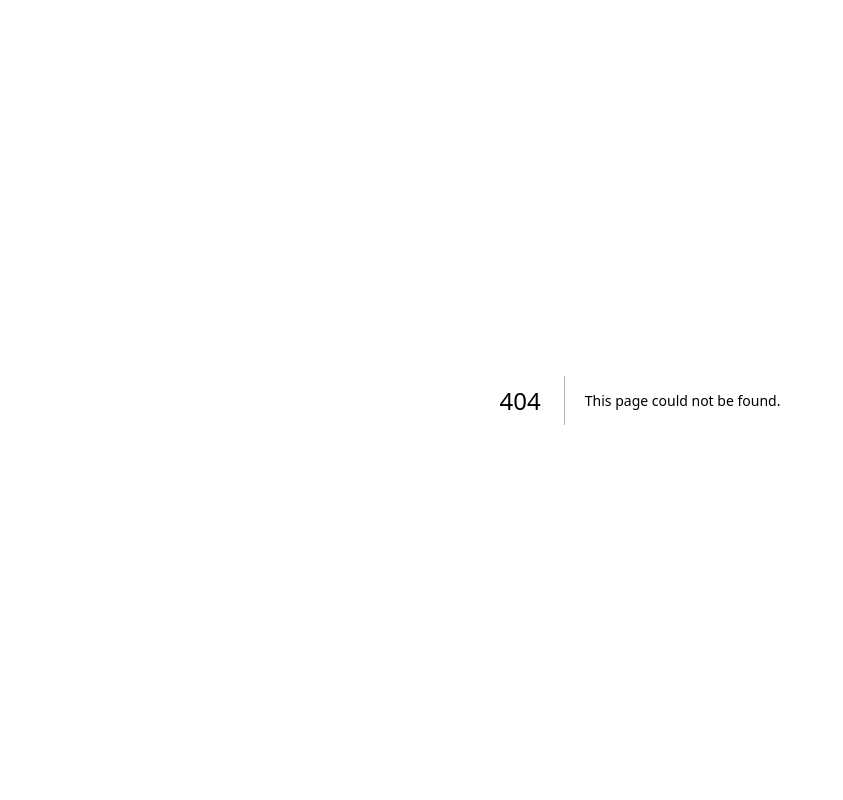
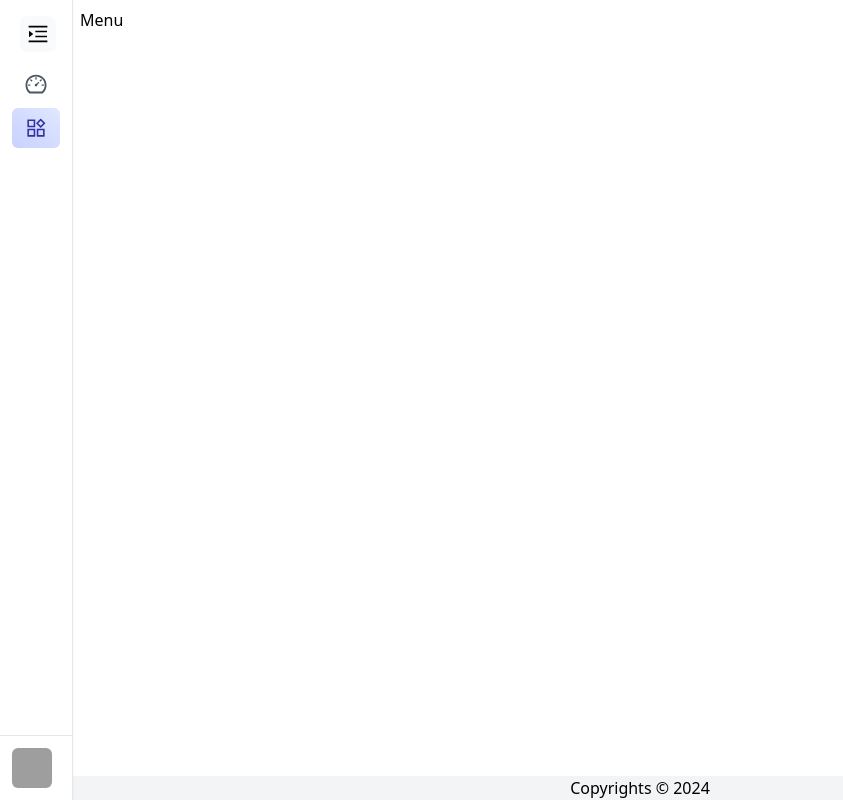
Before and after one commit to LTNhan2502/e-commerce_drink_admin, a Next.js app: page /menu in a window 1280 px wide. Before the commit this address had no page. Shown: the whole page, without its empty margins (0-843 px from the left). Built offline with nearby package versions, Linux system fonts and the light colour scheme; grey boxes are pictures that could not be loaded.

Commit message:
push: first commit

```diff
--- a/next.config.mjs
+++ b/next.config.mjs
@@ -1,4 +1,8 @@
 /** @type {import('next').NextConfig} */
-const nextConfig = {};
+const nextConfig = {
+    images: {
+        domains: ['res.cloudinary.com', 'order-drink.vercel.app', 'tailwindui.com', 'ui-avatars.com'],
+    },
+};
 
 export default nextConfig;
--- /dev/null
+++ b/src/app/category/page.tsx
@@ -0,0 +1,7 @@
+const AdminCategory = () => {
+    return(
+        <div>Category</div>
+    )
+}
+
+export default AdminCategory;
--- a/src/app/globals.css
+++ b/src/app/globals.css
@@ -1,27 +1,3 @@
 @tailwind base;
 @tailwind components;
 @tailwind utilities;
-
-:root {
-  --background: #ffffff;
-  --foreground: #171717;
-}
-
-@media (prefers-color-scheme: dark) {
-  :root {
-    --background: #0a0a0a;
-    --foreground: #ededed;
-  }
-}
-
-body {
-  color: var(--foreground);
-  background: var(--background);
-  font-family: Arial, Helvetica, sans-serif;
-}
-
-@layer utilities {
-  .text-balance {
-    text-wrap: balance;
-  }
-}
--- a/src/app/layout.tsx
+++ b/src/app/layout.tsx
@@ -1,17 +1,6 @@
 import type { Metadata } from "next";
-import localFont from "next/font/local";
-import "./globals.css";
-
-const geistSans = localFont({
-  src: "./fonts/GeistVF.woff",
-  variable: "--font-geist-sans",
-  weight: "100 900",
-});
-const geistMono = localFont({
-  src: "./fonts/GeistMonoVF.woff",
-  variable: "--font-geist-mono",
-  weight: "100 900",
-});
+import './globals.css';
+import AdminSidebar from "@/components/layout/admin.sidebar";
 
 export const metadata: Metadata = {
   title: "Create Next App",
@@ -25,10 +14,17 @@ export default function RootLayout({
 }>) {
   return (
     <html lang="en">
-      <body
-        className={`${geistSans.variable} ${geistMono.variable} antialiased`}
-      >
-        {children}
+      <body className='min-h-screen flex'>
+        <aside>
+            <AdminSidebar/>
+        </aside>
+
+        <div className='flex flex-col flex-1'>
+            <main className='flex-1 px-3 py-2 pl-20'>
+                {children}
+            </main>
+            <footer className='bg-gray-100 flex justify-center items-center'>Copyrights © 2024</footer>
+        </div>
       </body>
     </html>
   );
--- /dev/null
+++ b/src/app/menu/page.tsx
@@ -0,0 +1,7 @@
+const AdminMenu = () => {
+    return(
+        <div>Menu</div>
+    )
+}
+
+export default AdminMenu;
--- a/src/app/page.tsx
+++ b/src/app/page.tsx
@@ -1,101 +1,10 @@
-import Image from "next/image";
 
-export default function Home() {
-  return (
-    <div className="grid grid-rows-[20px_1fr_20px] items-center justify-items-center min-h-screen p-8 pb-20 gap-16 sm:p-20 font-[family-name:var(--font-geist-sans)]">
-      <main className="flex flex-col gap-8 row-start-2 items-center sm:items-start">
-        <Image
-          className="dark:invert"
-          src="https://nextjs.org/icons/next.svg"
-          alt="Next.js logo"
-          width={180}
-          height={38}
-          priority
-        />
-        <ol className="list-inside list-decimal text-sm text-center sm:text-left font-[family-name:var(--font-geist-mono)]">
-          <li className="mb-2">
-            Get started by editing{" "}
-            <code className="bg-black/[.05] dark:bg-white/[.06] px-1 py-0.5 rounded font-semibold">
-              src/app/page.tsx
-            </code>
-            .
-          </li>
-          <li>Save and see your changes instantly.</li>
-        </ol>
+const Home = () => {
+  return(
+      <div>
+        Dashboard
+      </div>
+  )
+}
 
-        <div className="flex gap-4 items-center flex-col sm:flex-row">
-          <a
-            className="rounded-full border border-solid border-transparent transition-colors flex items-center justify-center bg-foreground text-background gap-2 hover:bg-[#383838] dark:hover:bg-[#ccc] text-sm sm:text-base h-10 sm:h-12 px-4 sm:px-5"
-            href="https://vercel.com/new?utm_source=create-next-app&utm_medium=appdir-template-tw&utm_campaign=create-next-app"
-            target="_blank"
-            rel="noopener noreferrer"
-          >
-            <Image
-              className="dark:invert"
-              src="https://nextjs.org/icons/vercel.svg"
-              alt="Vercel logomark"
-              width={20}
-              height={20}
-            />
-            Deploy now
-          </a>
-          <a
-            className="rounded-full border border-solid border-black/[.08] dark:border-white/[.145] transition-colors flex items-center justify-center hover:bg-[#f2f2f2] dark:hover:bg-[#1a1a1a] hover:border-transparent text-sm sm:text-base h-10 sm:h-12 px-4 sm:px-5 sm:min-w-44"
-            href="https://nextjs.org/docs?utm_source=create-next-app&utm_medium=appdir-template-tw&utm_campaign=create-next-app"
-            target="_blank"
-            rel="noopener noreferrer"
-          >
-            Read our docs
-          </a>
-        </div>
-      </main>
-      <footer className="row-start-3 flex gap-6 flex-wrap items-center justify-center">
-        <a
-          className="flex items-center gap-2 hover:underline hover:underline-offset-4"
-          href="https://nextjs.org/learn?utm_source=create-next-app&utm_medium=appdir-template-tw&utm_campaign=create-next-app"
-          target="_blank"
-          rel="noopener noreferrer"
-        >
-          <Image
-            aria-hidden
-            src="https://nextjs.org/icons/file.svg"
-            alt="File icon"
-            width={16}
-            height={16}
-          />
-          Learn
-        </a>
-        <a
-          className="flex items-center gap-2 hover:underline hover:underline-offset-4"
-          href="https://vercel.com/templates?framework=next.js&utm_source=create-next-app&utm_medium=appdir-template-tw&utm_campaign=create-next-app"
-          target="_blank"
-          rel="noopener noreferrer"
-        >
-          <Image
-            aria-hidden
-            src="https://nextjs.org/icons/window.svg"
-            alt="Window icon"
-            width={16}
-            height={16}
-          />
-          Examples
-        </a>
-        <a
-          className="flex items-center gap-2 hover:underline hover:underline-offset-4"
-          href="https://nextjs.org?utm_source=create-next-app&utm_medium=appdir-template-tw&utm_campaign=create-next-app"
-          target="_blank"
-          rel="noopener noreferrer"
-        >
-          <Image
-            aria-hidden
-            src="https://nextjs.org/icons/globe.svg"
-            alt="Globe icon"
-            width={16}
-            height={16}
-          />
-          Go to nextjs.org →
-        </a>
-      </footer>
-    </div>
-  );
-}
+export default Home;
--- /dev/null
+++ b/src/components/layout/admin.sidebar.tsx
@@ -0,0 +1,106 @@
+'use client';
+import Image from 'next/image';
+import { usePathname } from 'next/navigation';
+import {
+    AiOutlineDashboard,
+    AiOutlineMenuFold,
+    AiOutlineMenuUnfold,
+    AiOutlineMore,
+    AiOutlineProduct
+} from 'react-icons/ai';
+import { useState } from 'react';
+import Link from 'next/link';
+
+const links = [
+    { href: '/', label: 'Dashboard', icon: AiOutlineDashboard },
+    { href: '/menu', label: 'Menu', icon: AiOutlineProduct }
+];
+
+const AdminSidebar = () => {
+    const [expanded, setExpanded] = useState<boolean>(false);
+    const pathname = usePathname(); // Lấy đường dẫn hiện tại
+
+    return (
+        <aside className="h-screen fixed z-50">
+            <nav className="h-full flex flex-col bg-white border-r shadow-sm">
+                {/* Logo và Toggle */}
+                <div className="p-4 pb-2 flex justify-between items-center">
+                    <Image
+                        src={'https://img.logoipsum.com/243.svg'}
+                        alt={'logo'}
+                        width={150}
+                        height={150}
+                        className={`overflow-hidden transition-all ${expanded ? 'w-52' : 'w-0'}`}
+                    />
+                    <button
+                        className="text-2xl p-1.5 rounded-lg bg-gray-50 hover:bg-gray-100"
+                        onClick={() => setExpanded(!expanded)}
+                    >
+                        {expanded ? <AiOutlineMenuFold /> : <AiOutlineMenuUnfold />}
+                    </button>
+                </div>
+
+                {/* Menu Items */}
+                <ul className="flex-1 px-3">
+                    {links.map(({ href, label, icon: Icon }) => {
+                        // Kiểm tra đường dẫn hiện tại
+                        const isActive = pathname === href;
+                        return (
+                            <Link
+                                key={href}
+                                href={href}
+                                className={`relative flex items-center py-2 px-3 my-1 font-medium rounded-md cursor-pointer transition-colors group ${
+                                    isActive
+                                        ? 'bg-gradient-to-tr from-indigo-200 to-indigo-100 text-indigo-800'
+                                        : 'hover:bg-indigo-50 text-gray-600'
+                                }`}
+                            >
+                                <Icon className="text-2xl" />
+                                <span
+                                    className={`overflow-hidden transition-all ${
+                                        expanded ? 'w-52 ml-3' : 'w-0'
+                                    }`}
+                                >
+                                    {label}
+                                </span>
+                                {!expanded && (
+                                    <div
+                                        className="absolute left-full rounded-md px-2 py-1 ml-6 bg-indigo-100 text-indigo-800 text-sm
+                                        invisible opacity-20 -translate-x-3 transition-all
+                                        group-hover:visible group-hover:opacity-100 group-hover:translate-x-0"
+                                    >
+                                        {label}
+                                    </div>
+                                )}
+                            </Link>
+                        );
+                    })}
+                </ul>
+
+                {/* Footer */}
+                <div className="border-t flex p-3">
+                    <Image
+                        src={'https://ui-avatars.com/api/?backgound=c7d2fe&color=3730a3&bold=true'}
+                        alt={'avatar'}
+                        width={150}
+                        height={150}
+                        className="w-10 h-10 rounded-md"
+                    />
+                    <div
+                        className={`flex justify-between items-center overflow-hidden transition-all ${
+                            expanded ? 'w-52 ml-3' : 'w-0'
+                        }`}
+                    >
+                        <div className="leading-4">
+                            <h4 className="font-semibold">Admin</h4>
+                            <span className="text-xs text-gray-600">admin@gmail.com</span>
+                        </div>
+                        <AiOutlineMore size={20} />
+                    </div>
+                </div>
+            </nav>
+        </aside>
+    );
+};
+
+export default AdminSidebar;
```
Also changed, not shown: package.json (+6 -4 lines), 1 other file (tests, documents, lock files or other folders).
